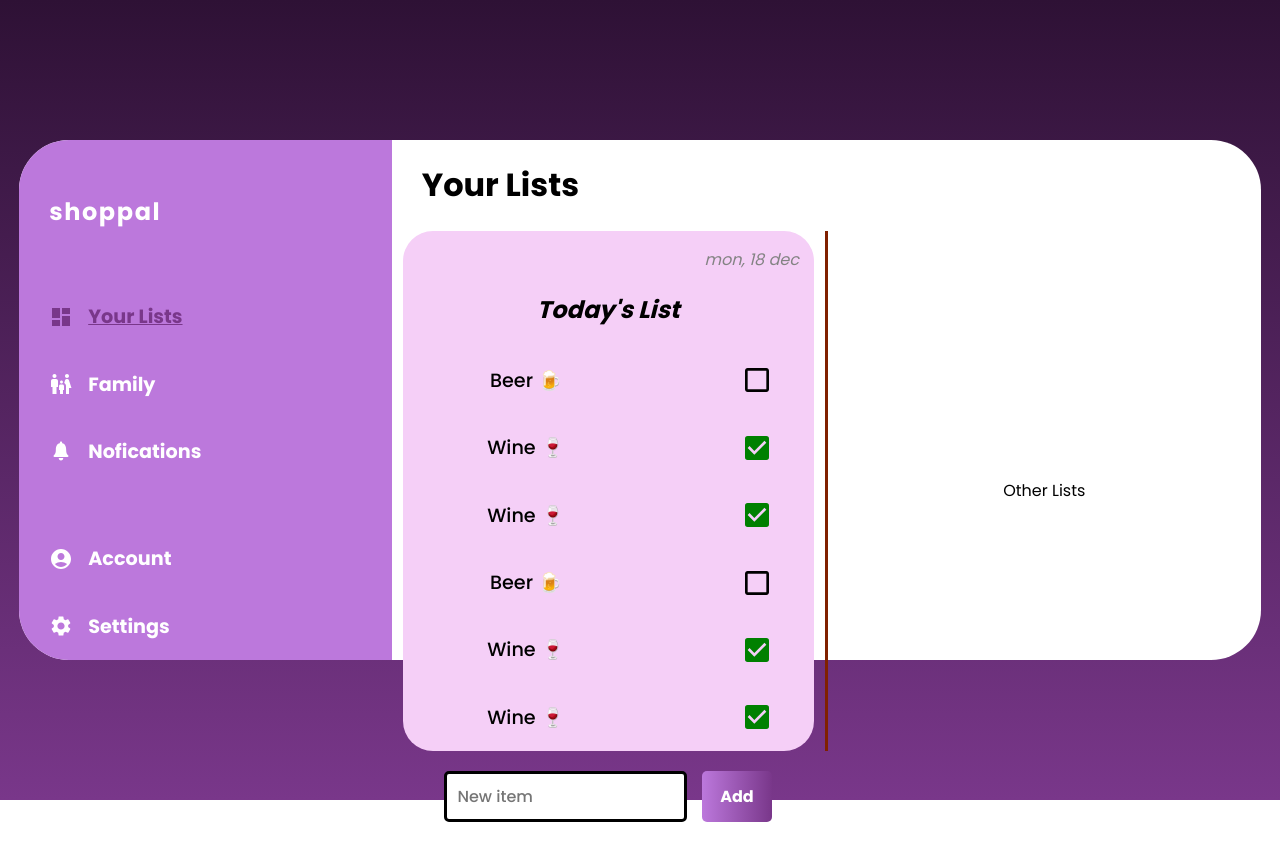
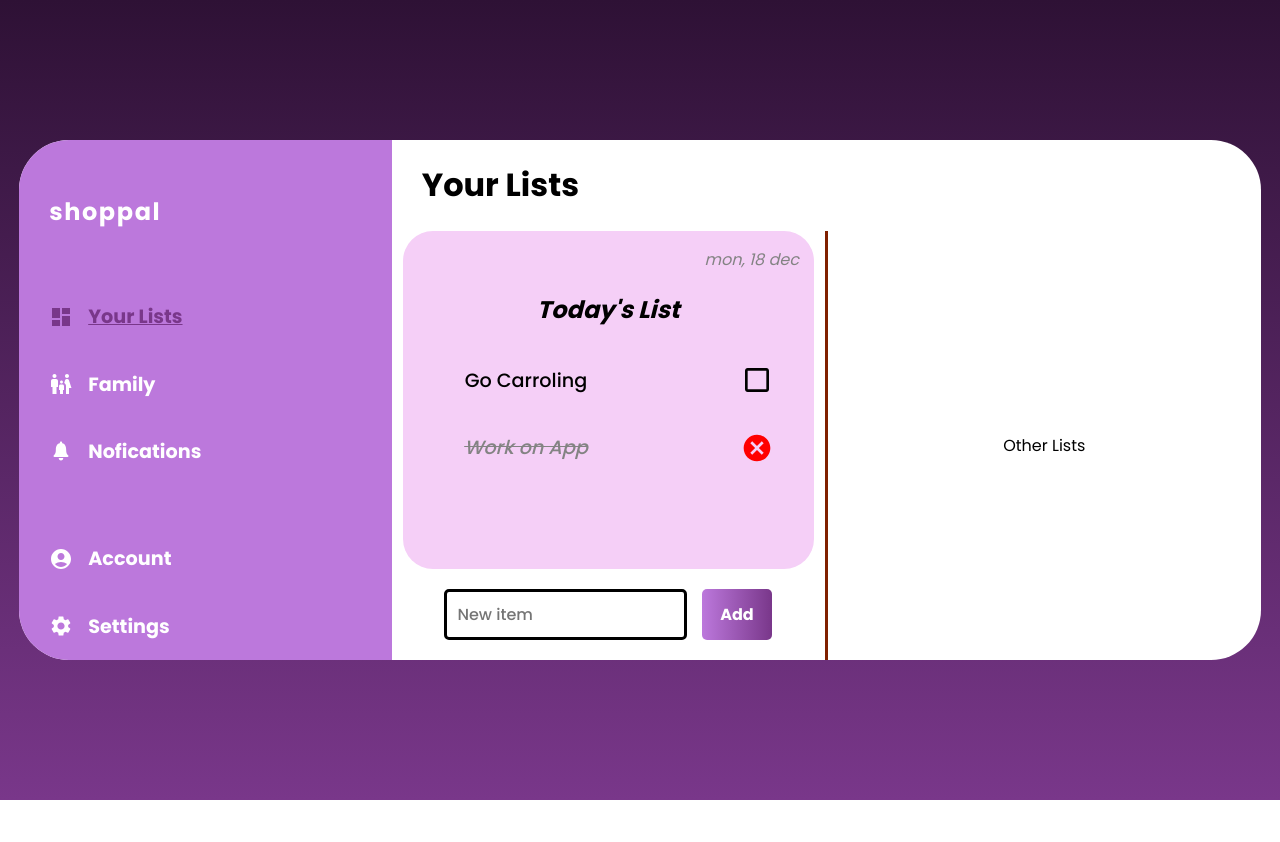
Before and after one commit to katty-ptk/shopping_list, a React (Create React App) app: page / in a window 1280 px wide. After the commit the page ends 800 px from the top, so only its background shows below. Built offline with nearby package versions, Linux system fonts and the light colour scheme.

Commit message:
moved listItem to its own component & showing completed / uncompleted tasks

```diff
--- /dev/null
+++ b/src/components/lists/ListItem.tsx
@@ -0,0 +1,32 @@
+import React, { useState } from 'react'
+import { MdCancel, MdCheckBox, MdOutlineCheckBoxOutlineBlank } from 'react-icons/md'
+
+interface ListItemInterface {
+    item_name: string,
+    selected: boolean
+    onItemClick: (itemName: string, isItemSelected: boolean) => void
+}
+
+function ListItem(item: ListItemInterface) {
+
+    const [isItemSelected, setIsItemSelected] = useState<boolean>(item.selected);
+
+    return (
+        <div className="item"
+            // onClick={() => item.onItemClick(item.item_name, item.selected)}
+            onClick={ () => setIsItemSelected(!isItemSelected)}
+        >
+            <p className={isItemSelected ? "completed_item" : ""}>{item.item_name}</p>
+
+            <span>
+                {
+                    isItemSelected
+                        ? <MdCancel size={32} color='red' />
+                        : <MdOutlineCheckBoxOutlineBlank size={32} />
+                }
+            </span>
+        </div>
+    )
+}
+
+export default ListItem
--- a/src/components/lists/PrimaryList.tsx
+++ b/src/components/lists/PrimaryList.tsx
@@ -1,8 +1,11 @@
 import React from 'react'
-import { IoMdBeer } from 'react-icons/io'
-import { MdCheckBox, MdOutlineCheckBoxOutlineBlank } from 'react-icons/md'
+import ListItem from './ListItem'
 
 function PrimaryList() {
+    const printItem = ( itemName: string, isItemSelected: boolean ) : void => {
+        console.log(`${itemName} is ${isItemSelected ? "completed" : "to be completed"}`)
+    }
+
   return (
     <div className="primary_list">
       <div className="card displayed_list_card">
@@ -13,43 +16,17 @@ function PrimaryList() {
         </div>
 
         <div className="list_items">
-            <div className="item">
-                <p>Beer 🍺</p>
-                <span>
-                    <MdOutlineCheckBoxOutlineBlank color='black' size={32}/>
-                </span>
-            </div>
-            <div className="item">
-                <p>Wine 🍷</p>
-                <span>
-                    <MdCheckBox color='green' size={32}/>
-                </span>
-            </div>
-            <div className="item">
-                <p>Wine 🍷</p>
-                <span>
-                    <MdCheckBox color='green' size={32}/>
-                </span>
-            </div>
-            <div className="item">
-                <p>Beer 🍺</p>
-                <span>
-                    <MdOutlineCheckBoxOutlineBlank color='black' size={32}/>
-                </span>
-            </div>
-            <div className="item">
-                <p>Wine 🍷</p>
-                <span>
-                    <MdCheckBox color='green' size={32}/>
-                </span>
-            </div>
-            <div className="item">
-                <p>Wine 🍷</p>
-                <span>
-                    <MdCheckBox color='green' size={32}/>
-                </span>
-            </div>
+            <ListItem
+                item_name = 'Go Carroling'
+                selected = {false}
+                onItemClick={printItem}
+            />
 
+            <ListItem
+                item_name = 'Work on App'
+                selected = {true}
+                onItemClick={printItem}
+            />
         </div>
       </div>
 
--- a/src/styles/lists_screen/_primary_list.scss
+++ b/src/styles/lists_screen/_primary_list.scss
@@ -49,11 +49,13 @@
                     justify-content: center;
                     align-items: center;
 
+
                     p {
                         width: 100%;
                         text-align: center;
                         font-size: 1.2rem;
                         font-weight: 500;
+                        cursor: pointer;
                     }
 
                     span {
@@ -62,8 +64,16 @@
                         align-items: center;
                         text-align: right;
                         width: 100%;
+                        cursor: pointer;
+                    }
+
+                    .completed_item {
+                        text-decoration: line-through;
+                        font-style: italic;
+                        color: #838383;
                     }
                 }
+
             }
         }
 
--- a/src/styles/style.css
+++ b/src/styles/style.css
@@ -125,6 +125,7 @@
   text-align: center;
   font-size: 1.2rem;
   font-weight: 500;
+  cursor: pointer;
 }
 .lists_screen .primary_list .displayed_list_card .list_items .item span {
   display: flex;
@@ -132,6 +133,12 @@
   align-items: center;
   text-align: right;
   width: 100%;
+  cursor: pointer;
+}
+.lists_screen .primary_list .displayed_list_card .list_items .item .completed_item {
+  text-decoration: line-through;
+  font-style: italic;
+  color: #838383;
 }
 .lists_screen .primary_list .add_item_form {
   width: 100%;
```
Also changed, not shown: 1 other file (tests, documents, lock files or other folders).
